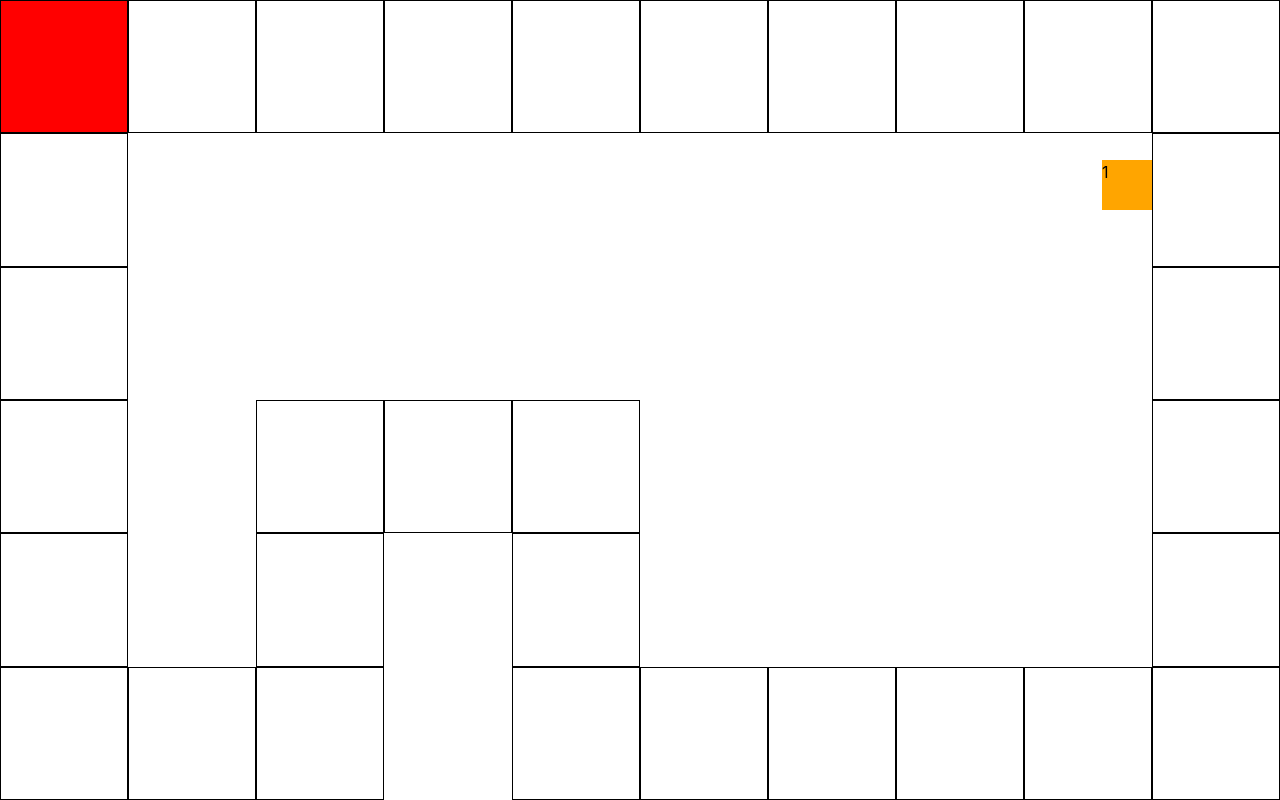
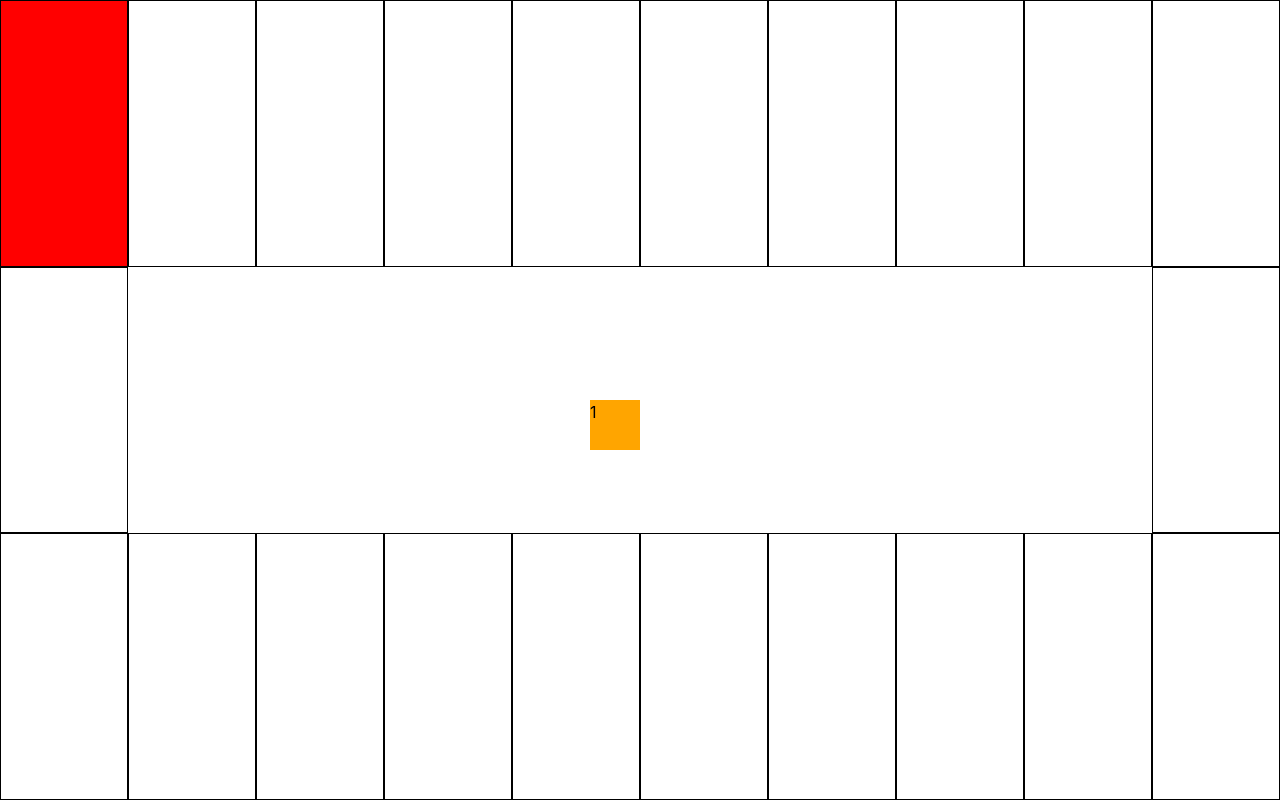
Before and after one commit to YaminZheng/zillionaire, a Vue app: page / in a window 1280 px wide. Built offline with nearby package versions, Linux system fonts and the light colour scheme.

Commit message:
Fix code

```diff
--- a/src/App.vue
+++ b/src/App.vue
@@ -1,26 +1,45 @@
 <script setup lang="ts">
-import Pointer from "./components/Pointer.vue";
 import Road, { RoadMap } from "./components/Road.vue";
-import Sifter from "./components/Sifter.vue";
+
+// 是否可以循环跳
+const IS_CAN_LOOP = false;
+
+// 随机数的最大最小值
+const SIFTER_MIN = 1;
+const SIFTER_MAX = 6;
+
+// 动画移动的速度
+const JUMP_INTERVAL = 300; // ms
 
 // 四方格，长宽对齐，数字为地，null为空，根据数字顺序走动
-const roadMap: RoadMap = [
+const ROAD_MAP: RoadMap = [
   [1, 2, 3, 4, 5, 6, 7, 8, 9, 10],
-  [32, null, null, null, null, null, null, null, null, 11],
-  [31, null, null, null, null, null, null, null, null, 12],
-  [30, null, 24, 23, 22, null, null, null, null, 13],
-  [29, null, 25, null, 21, null, null, null, null, 14],
-  [28, 27, 26, null, 20, 19, 18, 17, 16, 15],
+  [22, null, null, null, null, null, null, null, null, 11],
+  [21, 20, 19, 18, 17, 16, 15, 14, 13, 12],
 ];
+
+/**
+  # 默认是大富翁样式
+
+  # 老虎机可以按照下边参数调整
+  IS_CAN_LOOP = true
+  JUMP_INTERVAL = 30
+  SIFTER_MIN = 60
+  SIFTER_MAX = 60
+  ROAD_MAP = [
+    [1,2,3],
+    [8,null,4],
+    [7,6,5]
+  ]
+ */
 </script>
 
 <template>
-  <Road :roadMap=roadMap>
-    <template #pointer="{ pointer, pointerMap }">
-      <Pointer :el="pointer" :pointerMap="pointerMap" />
-    </template>
-    <template #sifter="{ plusStep }">
-      <Sifter @plusStep="plusStep" />
-    </template>
-  </Road>
+  <Road
+    :roadMap="ROAD_MAP"
+    :isCanLoop="IS_CAN_LOOP"
+    :minSifter="SIFTER_MIN"
+    :maxSifter="SIFTER_MAX"
+    :jumpInterval="JUMP_INTERVAL"
+  />
 </template>
--- a/src/components/Pointer.vue
+++ b/src/components/Pointer.vue
@@ -1,34 +1,16 @@
 <script setup lang="ts">
-import { watch, ref, computed } from "vue";
+import { computed } from "vue";
 import type { El } from "./Road.vue";
 
 interface Props {
-  el?: El;
-  pointerMap: Record<string, El>;
+  interval?: number;
+  pointer?: El;
 }
 
-const props = defineProps<Props>();
+const props = withDefaults(defineProps<Props>(), { interval: 300 });
 
-const interval = 300;
 const transition = computed(
-  () => `left ${interval}ms ease, top ${interval}ms ease`
-);
-const currentPointer = ref<El>();
-
-const sleep = (time: number = 1500): Promise<void> => {
-  return new Promise((resolve) => globalThis.setTimeout(() => resolve(), time));
-};
-
-watch(
-  () => props.el,
-  async (toEl) => {
-    const toSite = toEl!.site;
-    const fromSite = currentPointer.value?.site || 0;
-    for (let i = fromSite + 1; i <= toSite; i++) {
-      currentPointer.value = props.pointerMap[i];
-      await sleep(interval);
-    }
-  }
+  () => `left ${props.interval}ms ease, top ${props.interval}ms ease`
 );
 </script>
 
@@ -36,12 +18,14 @@ watch(
   <div
     class="pointer-box"
     :style="{
-      left: currentPointer?.l || 0,
-      top: currentPointer?.t || 0,
-      width: currentPointer?.style.width,
-      height: currentPointer?.style.height,
+      left: pointer?.l || 0,
+      top: pointer?.t || 0,
+      width: pointer?.style.width,
+      height: pointer?.style.height,
     }"
-  ></div>
+  >
+    <!-- img xxx  -->
+  </div>
 </template>
 
 <style lang="scss">
--- a/src/components/Road.vue
+++ b/src/components/Road.vue
@@ -1,70 +1,73 @@
+<script lang="ts">
+export type RoadMap = Array<Array<number | null>>;
+export type El = HTMLDivElement & { l: string; t: string; site: number };
+
+const sleep = (time: number = 1500): Promise<void> => {
+  return new Promise((resolve) => globalThis.setTimeout(() => resolve(), time));
+};
+</script>
+
 <script setup lang="ts">
 import { onMounted, ref, shallowRef, computed } from "vue";
-
-export type RoadMap = Array<Array<number | null>>;
-export type El = HTMLDivElement & {
-  l: string;
-  t: string;
-  isHolder: boolean;
-  site: number;
-};
+import Pointer from "./Pointer.vue";
+import Sifter from "./Sifter.vue";
 
 interface Props {
   roadMap: RoadMap;
+  isCanLoop?: boolean;
+  minSifter?: number;
+  maxSifter?: number;
+  jumpInterval?: number;
 }
 
-const props = defineProps<Props>();
+const props = withDefaults(defineProps<Props>(), {
+  isCanLoop: false,
+  minSifter: 1,
+  maxSifter: 6,
+  jumpInterval: 300,
+});
 const maxSite = computed(() =>
   Math.max(...(props.roadMap.flat().filter(Boolean) as Array<number>))
 );
 
-let isFinished = false;
-const finish = () => {
-  isFinished = true;
-  // some thing
-  console.log("success");
-};
+const computeWidth = (colNum: number) => 100 / colNum;
+const computeHeight = (rowNum: number) => 100 / rowNum;
 
-const createEl = (
-  width: number,
-  height: number,
-  colIndex: number,
-  rowIndex: number
-): El => {
-  const el = document.createElement("div") as El;
-  el.style.width = `${100 / width}%`;
-  el.style.height = `${100 / height}%`;
-  el.l = `${(100 / width) * colIndex}%`;
-  el.t = `${(100 / height) * rowIndex}%`;
-  el.style.left = el.l;
-  el.style.top = el.t;
-  return el;
-};
 const createHolder = (
-  width: number,
-  height: number,
+  colNum: number,
+  rowNum: number,
   colIndex: number,
   rowIndex: number
 ) => {
-  const el = createEl(width, height, colIndex, rowIndex);
-  el.isHolder = true;
+  const el = document.createElement("div") as El;
+  const _width = computeWidth(colNum);
+  const _height = computeHeight(rowNum);
+  el.style.width = `${_width}%`;
+  el.style.height = `${_height}%`;
+  el.l = `${_width * colIndex}%`;
+  el.t = `${_height * rowIndex}%`;
+  el.style.left = el.l;
+  el.style.top = el.t;
   el.classList.add("road-holder");
   el.site = 0;
   return el;
 };
 
-const getRoadWidth = (roadMap: RoadMap) => roadMap[1]?.length || 10;
-const getRoadHeight = (roadMap: RoadMap) => roadMap.length || 5;
+const getRoadColNum = (roadMap: RoadMap) => roadMap[0]?.length || 3;
+const getRoadRowNum = (roadMap: RoadMap) => roadMap.length || 3;
 
 const generateRoad = (roadMap: RoadMap) => {
-  isFinished = false;
+  isFinished.value = false;
   const elList = [] as Array<El>;
-  const width = getRoadWidth(roadMap);
-  const height = getRoadHeight(roadMap);
   roadMap.forEach((cols, rowIndex) => {
     cols.forEach((row, colIndex) => {
       if (row !== null) {
-        const el = createHolder(width, height, colIndex, rowIndex);
+        const el = createHolder(
+          getRoadColNum(roadMap),
+          getRoadRowNum(roadMap),
+          colIndex,
+          rowIndex
+        );
         el.site = row;
         elList.push(el);
       }
@@ -91,22 +94,56 @@ onMounted(() => {
   currentPointer.value = pointerList[0];
 });
 
+const isFinished = ref(false);
+const finish = () => {
+  isFinished.value = true;
+  // some thing
+  console.log("success");
+};
+
+let isLooping = ref(false);
+const loopPointer = async (step: number) => {
+  isLooping.value = true;
+  for (let i = 0; i < step; i++) {
+    const currentSite = currentPointer.value!.site;
+    currentPointer.value =
+      pointerMap.value[currentSite + 1] || Object.values(pointerMap.value)[0];
+    await sleep(props.jumpInterval);
+  }
+  isLooping.value = false;
+};
+
 const plusStep = (step: number) => {
-  if (isFinished) return;
-  const nextSite = Math.min(currentPointer.value!.site + step, maxSite.value);
-  currentPointer.value = pointerMap.value[nextSite];
-  if (nextSite === maxSite.value) {
+  if (isFinished.value || isLooping.value) return;
+  if (props.isCanLoop) {
+    loopPointer(step);
     finish();
+  } else {
+    const nextSite = Math.min(currentPointer.value!.site + step, maxSite.value);
+    loopPointer(nextSite - currentPointer.value!.site);
+    if (nextSite === maxSite.value) finish();
   }
 };
+
+const transition = computed(
+  () => `left ${props.jumpInterval}ms ease, top ${props.jumpInterval}ms ease`
+);
 </script>
 
 <template>
   <div ref="roadBoxRef" class="road-box">
-    <slot name="pointer" :pointer="currentPointer" :pointerMap="pointerMap" />
-    <div class="sifter-container">
-      <slot name="sifter" :plusStep="plusStep" />
-    </div>
+    <Pointer
+      class="pointer-container"
+      :interval="jumpInterval"
+      :pointer="currentPointer"
+    />
+    <Sifter
+      class="sifter-container"
+      :minCount="minSifter"
+      :maxCount="maxSifter"
+      :disabled="isLooping || isFinished"
+      @plusStep="plusStep"
+    />
   </div>
 </template>
 
@@ -116,20 +153,22 @@ const plusStep = (step: number) => {
   height: 100vh;
   position: relative;
 
-  .road-holder,
-  .road-null {
+  .road-holder {
     position: absolute;
+    border: 1px solid;
   }
 
-  .road-holder {
-    border: 1px solid;
+  .pointer-container {
+    background-color: red;
+    position: absolute;
+    transition: v-bind(transition);
   }
 
   .sifter-container {
     z-index: 9;
     position: absolute;
-    right: 10%;
-    top: 20%;
+    right: 50%;
+    top: 50%;
   }
 }
 </style>
--- a/src/components/Sifter.vue
+++ b/src/components/Sifter.vue
@@ -1,7 +1,13 @@
 <script setup lang="ts">
 import { ref } from "vue";
 
-type Count = 1 | 2 | 3 | 4 | 5 | 6;
+interface Props {
+  minCount?: number;
+  maxCount?: number;
+  disabled?: boolean;
+}
+
+const props = withDefaults(defineProps<Props>(), { minCount: 1, maxCount: 6 });
 
 interface Emits {
   (e: "plusStep", step: number): void;
@@ -11,11 +17,14 @@ const emit = defineEmits<Emits>();
 
 const getSifterCount = async () => {
   // fetch from backend
-  return Math.ceil(Math.random() * 6) as Count;
+  return Math.floor(
+    Math.random() * (props.maxCount - props.minCount + 1) + props.minCount
+  );
 };
 
-const count = ref<Count>(1);
+const count = ref<number>(1);
 const randomCount = async () => {
+  if (props.disabled) return;
   count.value = await getSifterCount();
   return emit("plusStep", count.value);
 };
--- a/src/style.css
+++ b/src/style.css
@@ -17,3 +17,9 @@ body {
 * {
   box-sizing: border-box;
 }
+
+#app {
+  display: flex;
+  align-items: center;
+  justify-content: center;
+}
```
Also changed, not shown: 1 other file (tests, documents, lock files or other folders).
